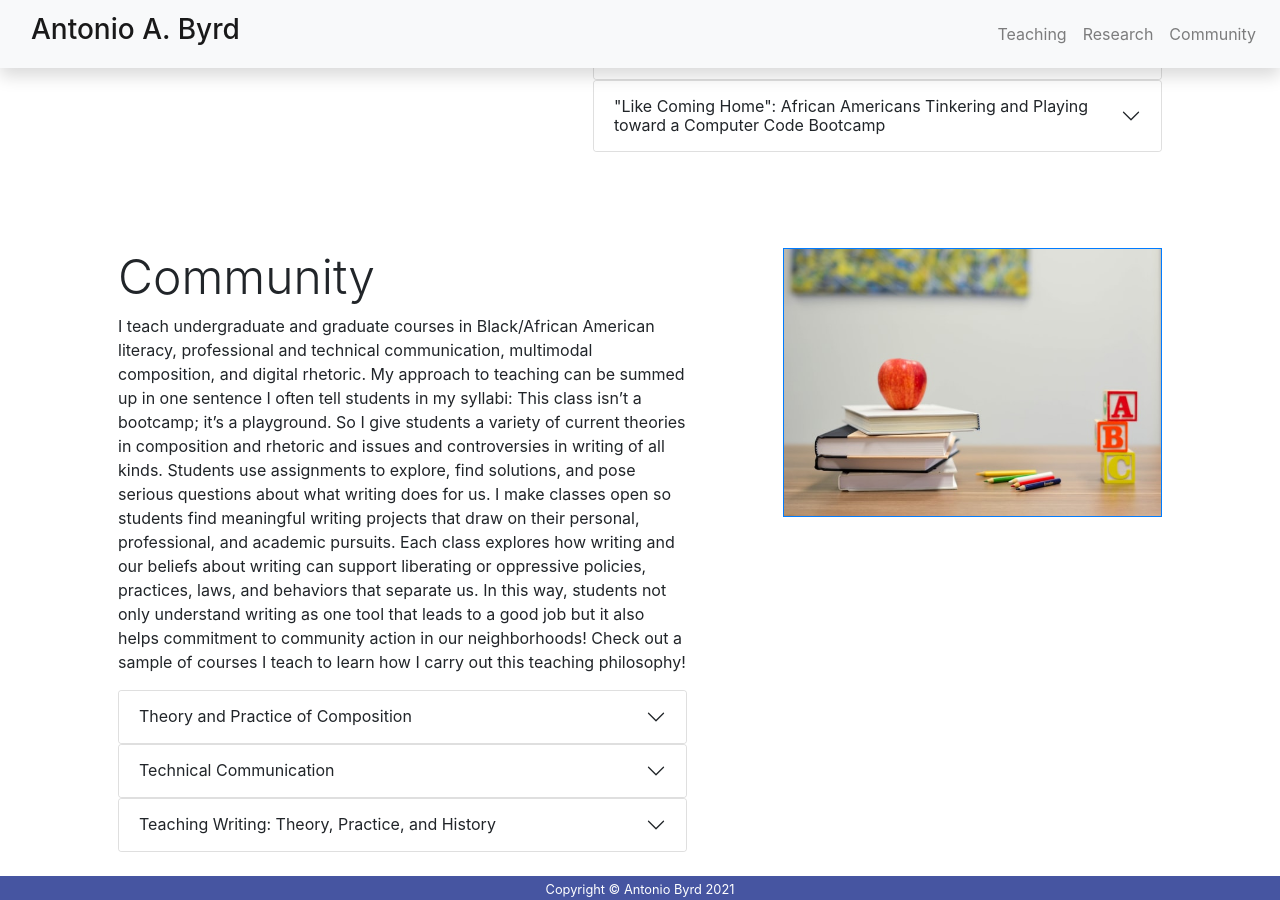
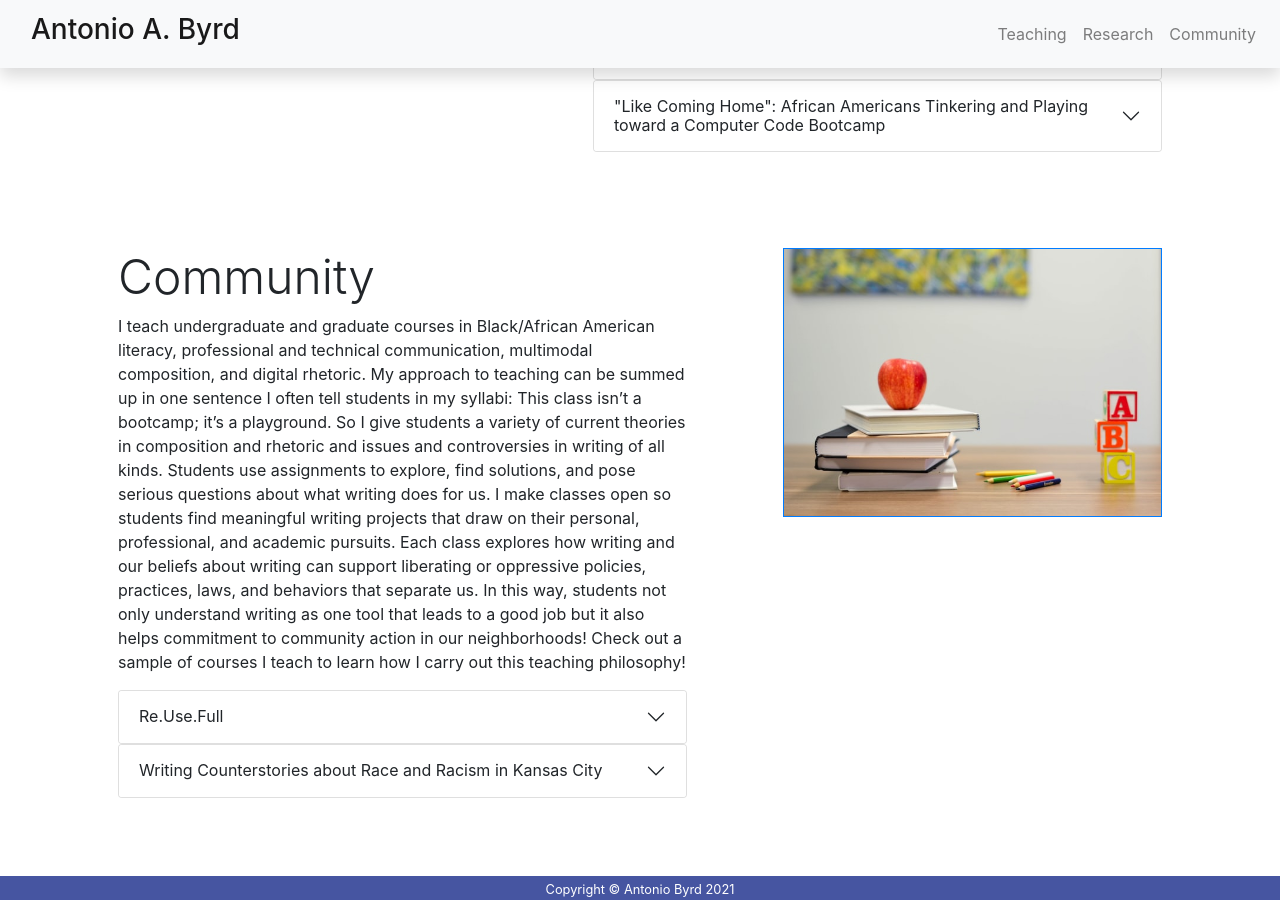
Before and after one commit to abyrd15/abyrd15.github.io, a Jekyll site: the page built from index.markdown, in a window 1280 px wide and 900 px high, scrolled down 2768 px. Built offline with Jekyll 4.4.1, drawn with Linux system fonts in a browser that asks for light colours; nearby versions of some CDN libraries.

Commit message:
Added two community items

```diff
--- a/_includes/home/section_community.html
+++ b/_includes/home/section_community.html
@@ -7,14 +7,14 @@
                     <p>I teach undergraduate and graduate courses in Black/African American literacy, professional and technical communication, multimodal composition, and digital rhetoric. My approach to teaching can be summed up in one sentence I often tell students in my syllabi: This class isn’t a bootcamp; it’s a playground. So I give students a variety of current theories in composition and rhetoric and issues and controversies in writing of all kinds. Students use assignments to explore, find solutions, and pose serious questions about what writing does for us. I make classes open so students find meaningful writing projects that draw on their personal, professional, and academic pursuits. Each class explores how writing and our beliefs about writing can support liberating or oppressive policies, practices, laws, and behaviors that separate us. In this way, students not only understand writing as one tool that leads to a good job but it also helps commitment to community action in our neighborhoods! Check out a sample of courses I teach to learn how I carry out this teaching philosophy!</p>
                         <div class="accordion" id="accordionExample">
                             <div class="accordion-item">
-                                <h2 class="accordion-header" id="headingOne">
-                                <button class="accordion-button collapsed" type="button" data-toggle="collapse" data-target="#collapseOne" aria-expanded="true" aria-controls="collapseOne">
-                                    Theory and Practice of Composition
+                                <h2 class="accordion-header" id="headingSix">
+                                <button class="accordion-button collapsed" type="button" data-toggle="collapse" data-target="#collapseSix" aria-expanded="true" aria-controls="collapseSix">
+                                    Re.Use.Full
                                 </button>
                                 </h2>
                             </div>
                         </div>
-                          <div id="collapseOne" class="collapse" aria-labelledby="headingOne" data-parent="#accordionExample">
+                          <div id="collapseSix" class="collapse" aria-labelledby="headingSix" data-parent="#accordionExample">
                             <div class="accordion-body">
                                 In this undergraduate course, students explore how nature, tools, and practices of literacy changes as writing technologies evolve and  howthat presents new challenges to how we conduct our lives. Throughout the course, we hold to one very important idea that will keep coming in our discussions: Writing is not a neutral, value-free skill but rather a type of knowledge and practice that shapes how we perceive our world and interact with others; writing participates in our oppression but also in our liberation. Because this is a writing intensive course, the course highlights revision and reflection on students' writing processes. Our projects include literacy archive essays, data visualization, and writing a series of short essays with the help of artificial intelligence.
                                 <div class="p-4">
@@ -24,35 +24,18 @@
                           </div>
                           <div class="accordion" id="accordionExample">
                             <div class="accordion-item">
-                                <h2 class="accordion-header" id="headingTwo">
-                                <button class="accordion-button collapsed" type="button" data-toggle="collapse" data-target="#collapseTwo" aria-expanded="true" aria-controls="collapseTwo">
-                                    Technical Communication
+                                <h2 class="accordion-header" id="headingSeven">
+                                <button class="accordion-button collapsed" type="button" data-toggle="collapse" data-target="#collapseSeven" aria-expanded="true" aria-controls="collapseSeven">
+                                    Writing Counterstories about Race and Racism in Kansas City
                                 </button>
                                 </h2>
                             </div>
                         </div>
-                          <div id="collapseTwo" class="collapse" aria-labelledby="headingTwo" data-parent="#accordionExample">
+                          <div id="collapseTwo" class="collapse" aria-labelledby="headingSeven" data-parent="#accordionExample">
                             <div class="accordion-body">
                                 In this undergraduate and graduate course, students practice communicating technical knowledge for diverse audiences. Students learn current theories and research methods in professional and technical writing and then apply their knowledge and skills developed in their major to individual and team-based writing projects. In this course, we consider how technical communication must consider multi- and inter-cultural contexts and are influenced by institutions and systems of power. To this end, we create civic technologies -- public digital goods that benefit and solve problems in the local community. Examples of civic technologies include a mobile app that maps lots that could be used for housing or a website that connects donors with nonprofits.
                                 <div class="p-4">
                                     <a class="btn btn-primary btn-sm" href="https://docs.google.com/document/d/1GiXfnvNfxRmrz-veW6I6e2Ba2Vs61dqhTdhIilBsLiU/edit?usp=sharing" role="button">Read more!</a>
-                                </div>
-                            </div>
-                          </div>
-                          <div class="accordion" id="accordionExample">
-                            <div class="accordion-item">
-                                <h2 class="accordion-header" id="headingThree">
-                                <button class="accordion-button collapsed" type="button" data-toggle="collapse" data-target="#collapseThree" aria-expanded="true" aria-controls="collapseThree">
-                                    Teaching Writing: Theory, Practice, and History
-                                </button>
-                                </h2>
-                            </div>
-                        </div>
-                          <div id="collapseThree" class="collapse" aria-labelledby="headingThree" data-parent="#accordionExample">
-                            <div class="accordion-body">
-                                In this graduate course, students explore issues of composition theory, history, research, and pedagogy related to social justice. Doing so recognizes that teaching writing in American universities is fraught with political and cultural implications that can have long-term consequences for all students, especially historical excluded people. The following questions guide the course: What is the purpose of a writing class? How do we best prepare students to write in, outside of and after college? Answers to these questions help students build or re-examine their relationship with composition and rhetoric, determine how writing teachers foster relationships with students, and how writing teachers design classrooms, online and in-person.
-                                <div class="p-4">
-                                    <a class="btn btn-primary btn-sm" href="https://docs.google.com/document/d/1tFsDNo3gKG3t7zXauyqzav839btERKcKtmkskwwX5JU/edit?usp=sharing" role="button">Read more!</a>
                                 </div>
                             </div>
                           </div>
```
